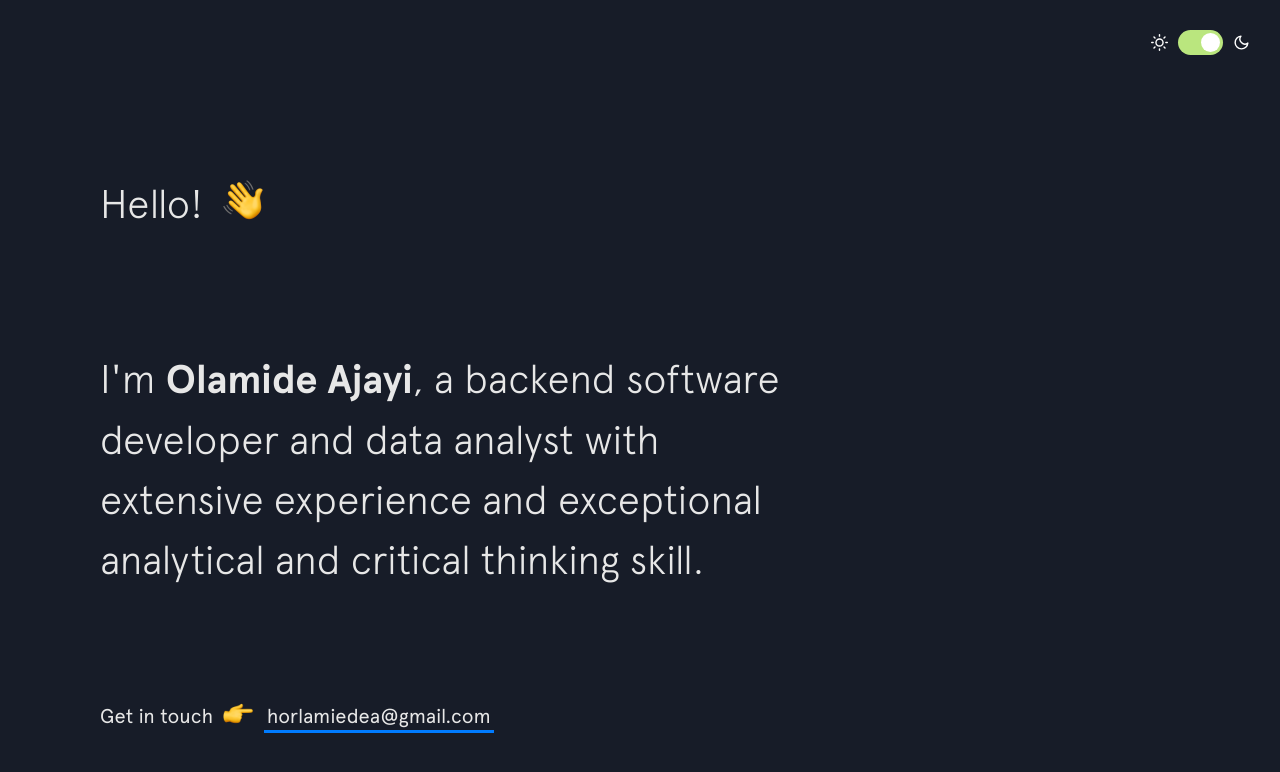
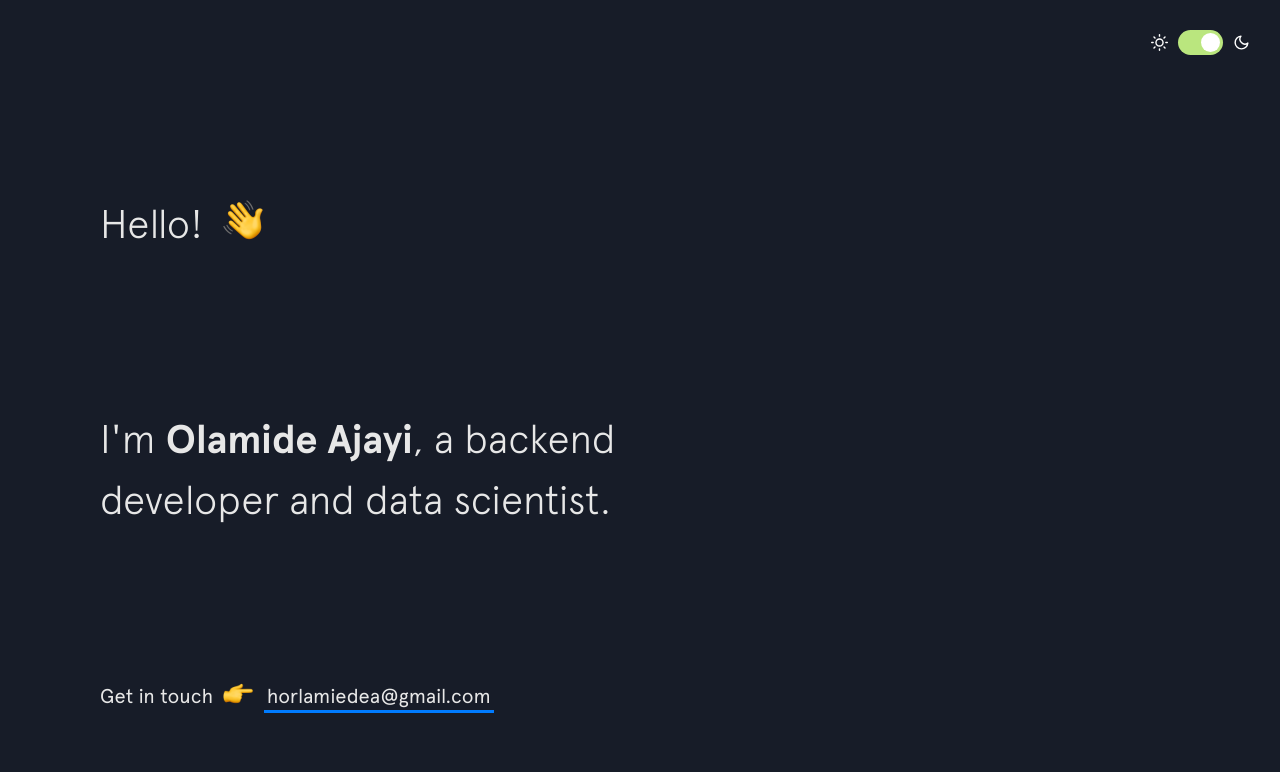
Before and after one commit to horlamiedea/portfoliov2, a Jekyll site: the page built from index.html, in a window 1280 px wide and 900 px high. Shown: the top 772 px of the window. Built offline with Jekyll 4.4.1, drawn with Linux system fonts in a browser that asks for light colours; nearby versions of some CDN libraries.

Commit message:
Update intro.html

```diff
--- a/_includes/intro.html
+++ b/_includes/intro.html
@@ -4,7 +4,7 @@
   </h1>
 
   <h2 class="intro__tagline">I'm
-    <span class="name">Olamide Ajayi</span>, a backend software developer and data analyst with extensive experience and exceptional analytical and critical thinking skill.
+    <span class="name">Olamide Ajayi</span>, a backend developer and data scientist.
     <span class="emoji flex"></span>
   </h2>
 
```
